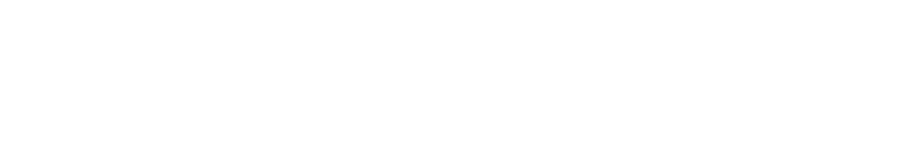
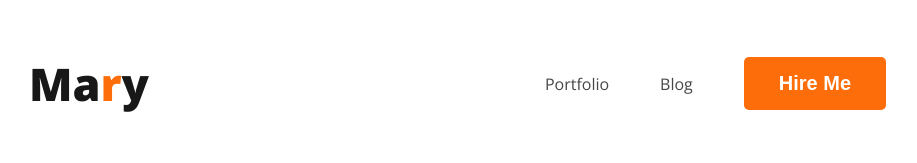
Before and after one commit to Mominul072/Webdeveloper-portfolio, a plain HTML site: page index.html in a window 1280 px wide. Shown: the whole page, without its empty margins (157-1074 px from the left). Drawn offline with nearby package versions, Linux system fonts and the light colour scheme.

Commit message:
added navbar

```diff
--- a/index.html
+++ b/index.html
@@ -4,8 +4,33 @@
     <meta charset="UTF-8">
     <meta name="viewport" content="width=device-width, initial-scale=1.0">
     <title>Webdeveloper Portfolio</title>
+
+
+    <link rel="preconnect" href="https://fonts.googleapis.com">
+    <link rel="preconnect" href="https://fonts.gstatic.com" crossorigin>
+    <link href="https://fonts.googleapis.com/css2?family=Open+Sans:wght@400;700;800&display=swap" rel="stylesheet">
+
+
+    <link rel="stylesheet" href="portfolio.css">
 </head>
 <body>
+    <header>
+        <nav>
+            <h3 class="nav-title">Ma<span class="text-primary">r</span>y</h3>
+            <ul>
+                <li><a href="Portfolio">Portfolio</a></li>
+                <li><a href="Blog">Blog</a></li>
+                <li><button class="btn-primary">Hire Me</button></li>
+            </ul>
+        </nav>
+
+    </header>
+    <main>
+
+    </main>
+    <footer>
+
+    </footer>
 
 </body>
 </html>
--- /dev/null
+++ b/portfolio.css
@@ -0,0 +1,48 @@
+/* common shared styles*/
+body{
+    font-family: 'Open Sans', sans-serif;
+
+}
+
+
+/* nav releted styles */
+nav{
+    display: flex;
+    justify-content: space-around;
+    align-items: center;
+}
+
+.nav-title{
+    color: #181818;
+    font-size: 45px;
+    font-weight: 800;
+}
+
+.text-primary{
+    color: #FD6E0A;
+}
+
+nav>ul{
+    display: flex;
+    align-items: center;
+
+}
+nav li{
+    list-style: none;
+    margin-right: 51px;
+
+}
+nav a{
+    text-decoration: none;
+    color: #474747;
+}
+.btn-primary{
+    border-radius: 5px;
+    background: #FD6E0A;
+    border: 0px;
+    color: white;
+    font-size: 20px;
+    font-weight: 700;
+    padding: 15px 35px;
+
+}
```
